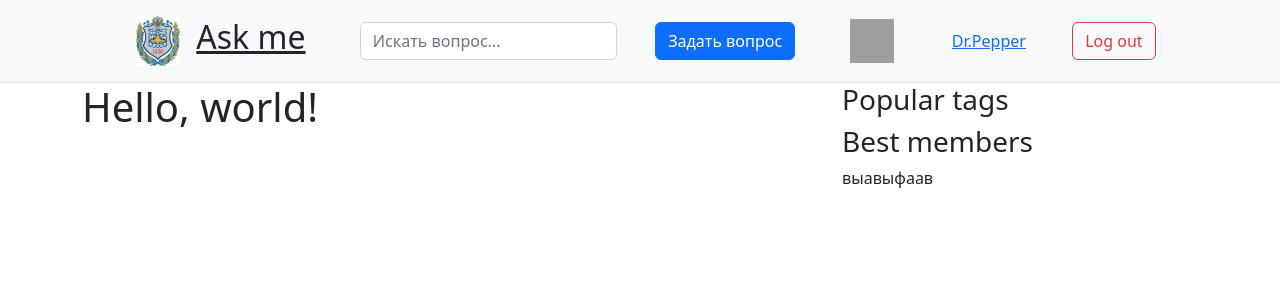
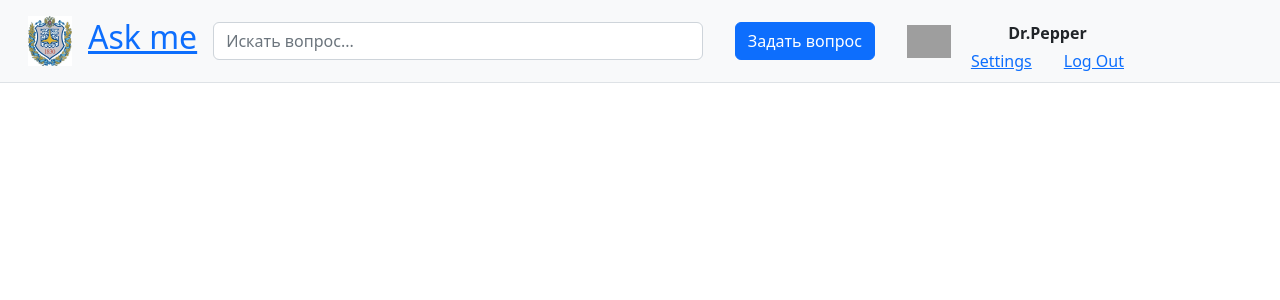
Before and after one commit to ArtemTin/VK_web_askanswer, a Django app: page / in a window 1280 px wide. Shown: the top 300 px of the page. Run offline with Django 4.2, Linux system fonts and the light colour scheme; grey boxes are pictures that could not be loaded.

Commit message:
base.html done

```diff
--- a/askme/templates/askme/base.html
+++ b/askme/templates/askme/base.html
@@ -9,25 +9,26 @@
     <link href="https://cdn.jsdelivr.net/npm/bootstrap@5.2.2/dist/css/bootstrap.min.css" rel="stylesheet"
           integrity="sha384-Zenh87qX5JnK2Jl0vWa8Ck2rdkQ2Bzep5IDxbcnCeuOxjzrPF/et3URy9Bv1WTRi" crossorigin="anonymous">
 </head>
+
 <body>
-<!-- Стандартные отступы (паддинг везде и маргин снизу) и обводка снизу -->
 <header class="border-bottom bg-light">
-    <div class="container">
-        <div class="d-flex flex-wrap align-items-center justify-content-evenly">
+    <div class="container d-inline-flex flex-wrap justify-content-evenly align-items-center">
         <!-- Иконка сайта и название -->
-            <a href="/" class="d-flex align-items-center text-dark m-3">
-                <img src="../../static/img/logo.jpg" class="bi me-3" width="44" height="50" role="img" alt="Home">
-                <h2>Ask me</h2>
+        <a href="/" class="me-auto">
+            <div class="d-flex flex-row justify-content-evenly align-items-center">
+                <img src="../../static/img/logo.jpg" class="m-3" width="44" height="50" role="img" alt="Home">
+                <h2 class="flex-column">Ask me</h2>
+            </div>
         </a>
 
         <!-- Поиск -->
-            <form class="col-12 col-lg-auto">
+        <form class="flex-fill m-3">
             <input type="search" class="form-control" placeholder="Искать вопрос..." aria-label="Поиск">
         </form>
 
 
         <!-- Задать вопрос -->
-            <div class="text-end">
+        <div class="m-3">
             {% if user.is_logged %}
                 <button type="button" class="btn btn-primary">Задать вопрос</button>
             {% else %}
@@ -36,26 +37,35 @@
         </div>
         <!-- Иконка пользователя и ссылки управления -->
         {% if user.is_logged %}
-                <img src="https://github.com/mdo.png" class="m-3" width="44" height="44" role="img">
-                <a href="/cabinet" class="m-1 d-flex"> Dr.Pepper</a>
-                <button type="button" class="m-1 btn btn-outline-danger">Log out</button>
+            <img class="m-3 img-fluid" src="https://github.com/mdo.png" width="44" height="44" role="img">
+            <div class="d-flex flex-column justify-content-evenly align-items-center">
+                <b class="mt-3">Dr.Pepper</b>
+                <div class="d-inline-flex m-1">
+                    <a href="/settings" class="me-3">Settings</a>
+                    <a href="/logout" class="ms-3">Log Out</a>
+                </div>
+            </div>
         {% else %}
+            <div>
                 <button type="button" class="m-3 btn btn-success">Log in</button>
                 <button type="button" class="m-3 btn btn-info">Register</button>
+            </div>
         {% endif %}
 
     </div>
-    </div>
 </header>
-<div class="container">
+
+<div class="container m-3">
     <div class="row align-items-start">
         <div class="col-8">
-            <h1>Hello, world!</h1>
+            {% block main_content %}
+
+            {% endblock %}
         </div>
         <div class="col-4">
-            <h3>Popular tags</h3>
-            <h3>Best members</h3>
-            выавыфаав
+            {% block side_content %}
+
+            {% endblock %}
         </div>
     </div>
 
```
Lines whose indentation alone changed are shown as unchanged.
